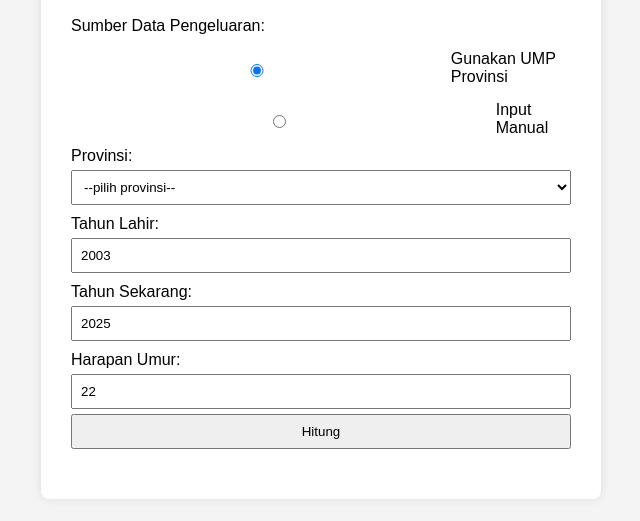
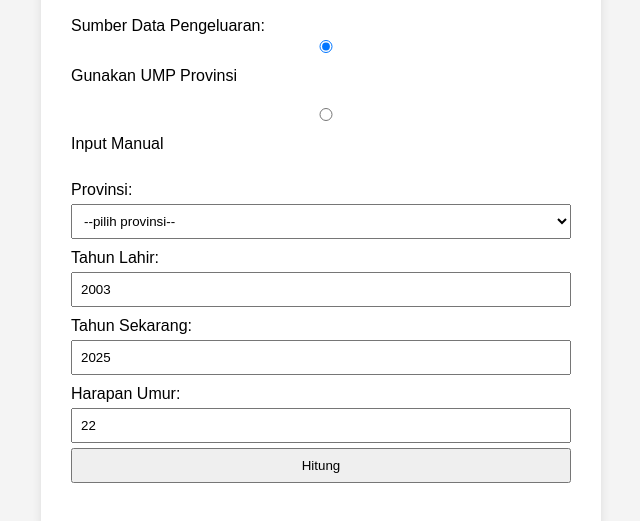
Before and after one commit to kristian-susanto/dream, a plain HTML site: page index.html in a window 1280 px wide. Shown: the part 111-632 px from the top of the page, without its empty margins (319-959 px from the left). Drawn offline with Linux system fonts and the light colour scheme.

Commit message:
index style

```diff
--- a/index.html
+++ b/index.html
@@ -12,10 +12,15 @@
 
     <form id="formSimulasi">
       <label>Sumber Data Pengeluaran:</label>
-      <div class="radio-group">
+      <!-- <div class="radio-group">
         <label><input type="radio" id="modeProvinsi" name="mode" value="provinsi" checked /> <span>Gunakan UMP Provinsi</span></label>
         <label><input type="radio" id="modeManual" name="mode" value="manual" /> <span>Input Manual</span></label>
-      </div>
+      </div> -->
+
+      <input type="radio" id="modeProvinsi" name="mode" value="provinsi" checked />
+      <label for="provinsi">Gunakan UMP Provinsi</label><br>
+      <input type="radio" id="modeManual" name="mode" value="manual" />
+      <label for="manual">Input Manual</label><br>
 
       <div id="provinsiGroup">
         <label for="provinsi">Provinsi:</label>
@@ -24,7 +29,7 @@
 
       <div id="manualGroup" style="display: none;">
         <label for="pengeluaranManual">Pengeluaran Bulanan (Rp):</label>
-        <input type="number" id="pengeluaranManual" min="0" step="1000" required />
+        <input type="tel" id="pengeluaranManual" min="0" step="1000" required />
       </div>
 
       <label for="tahunLahir">Tahun Lahir:</label>
--- a/style.css
+++ b/style.css
@@ -33,7 +33,7 @@ form button {
   box-sizing: border-box;
 }
 
-.radio-group {
+/* .radio-group {
   display: flex;
   flex-direction: column;
   margin-top: 5px;
@@ -44,7 +44,7 @@ form button {
   display: flex;
   align-items: center;
   gap: 10px;
-}
+} */
 
 #hasil {
   margin-top: 20px;
```
